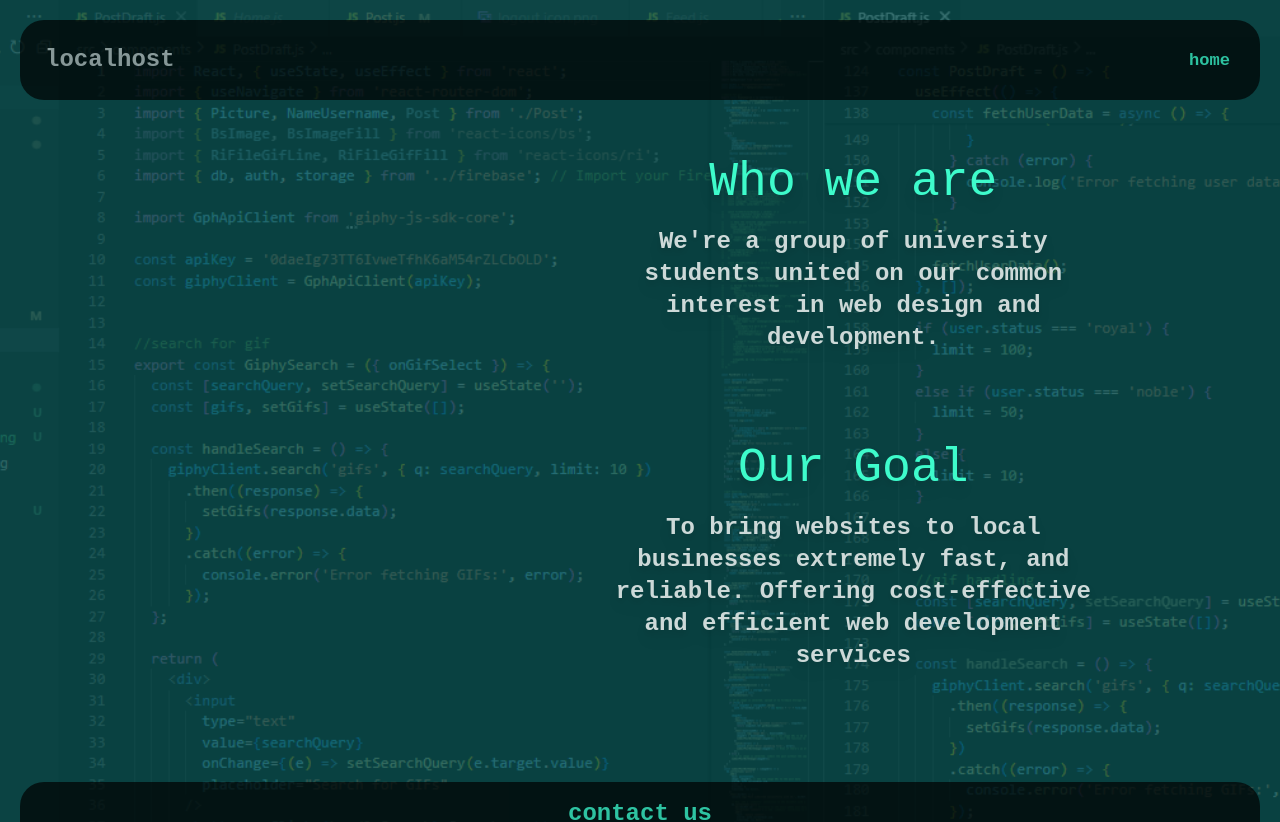
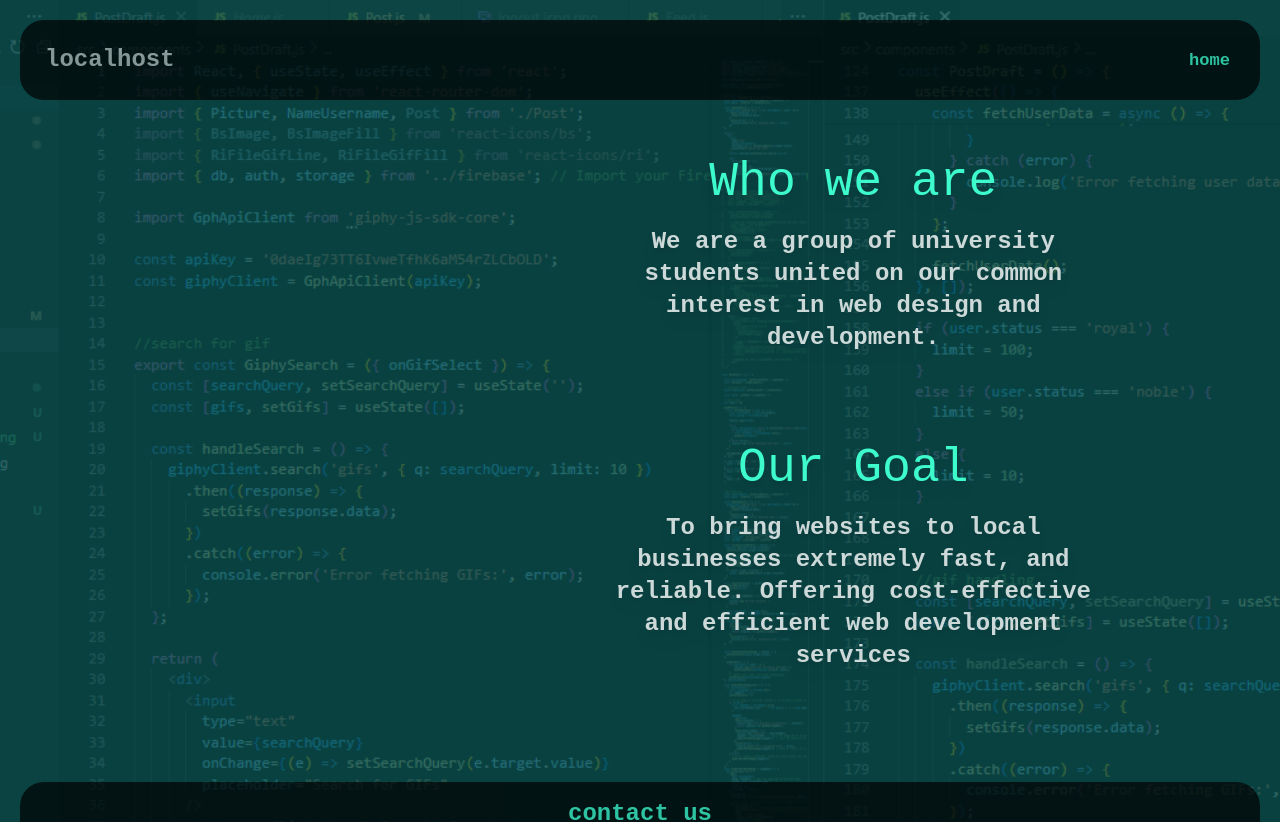
Before and after one commit to LocalhostLtd/localhost, a Next.js app: page /about in a window 1280 px wide. Shown: the top 822 px of the page. Built offline with nearby package versions, Linux system fonts and the light colour scheme.

Commit message:
minor bug fix for build

```diff
--- a/src/app/about/page.tsx
+++ b/src/app/about/page.tsx
@@ -28,8 +28,8 @@ export default function About() {
               Who we are
             </h1>
             <p className="font-sans text-base-content font-bold text-2xl text-center mx-10 drop-shadow-lg">
-              We're a group of university students united on our common interest
-              in web design and development.
+              We are a group of university students united on our common
+              interest in web design and development.
             </p>
           </div>
           <div className="mx-[max(10vw,20px)] my-[max(7vw,20px)] flex-1 items-center justify-center">
```
